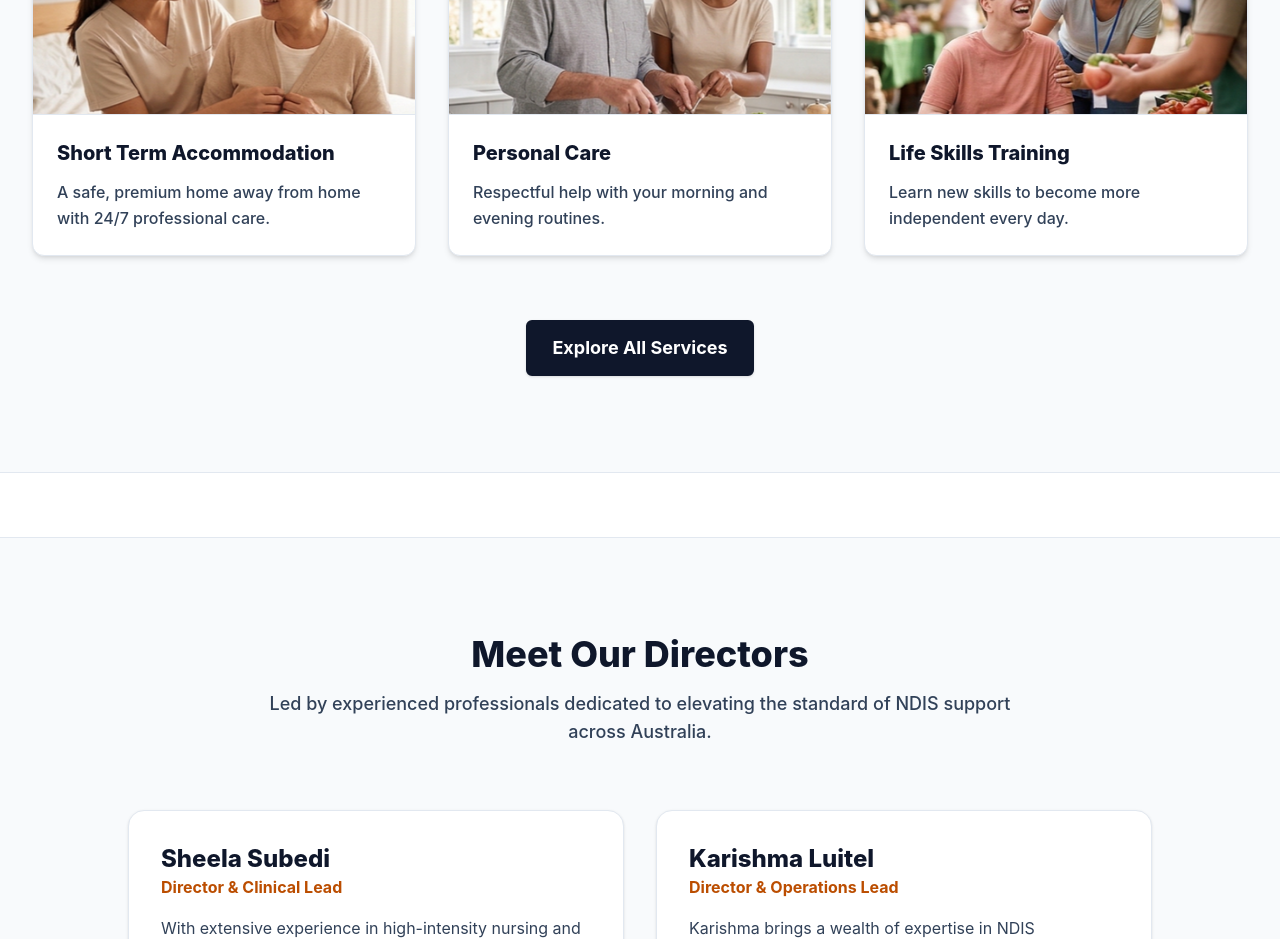
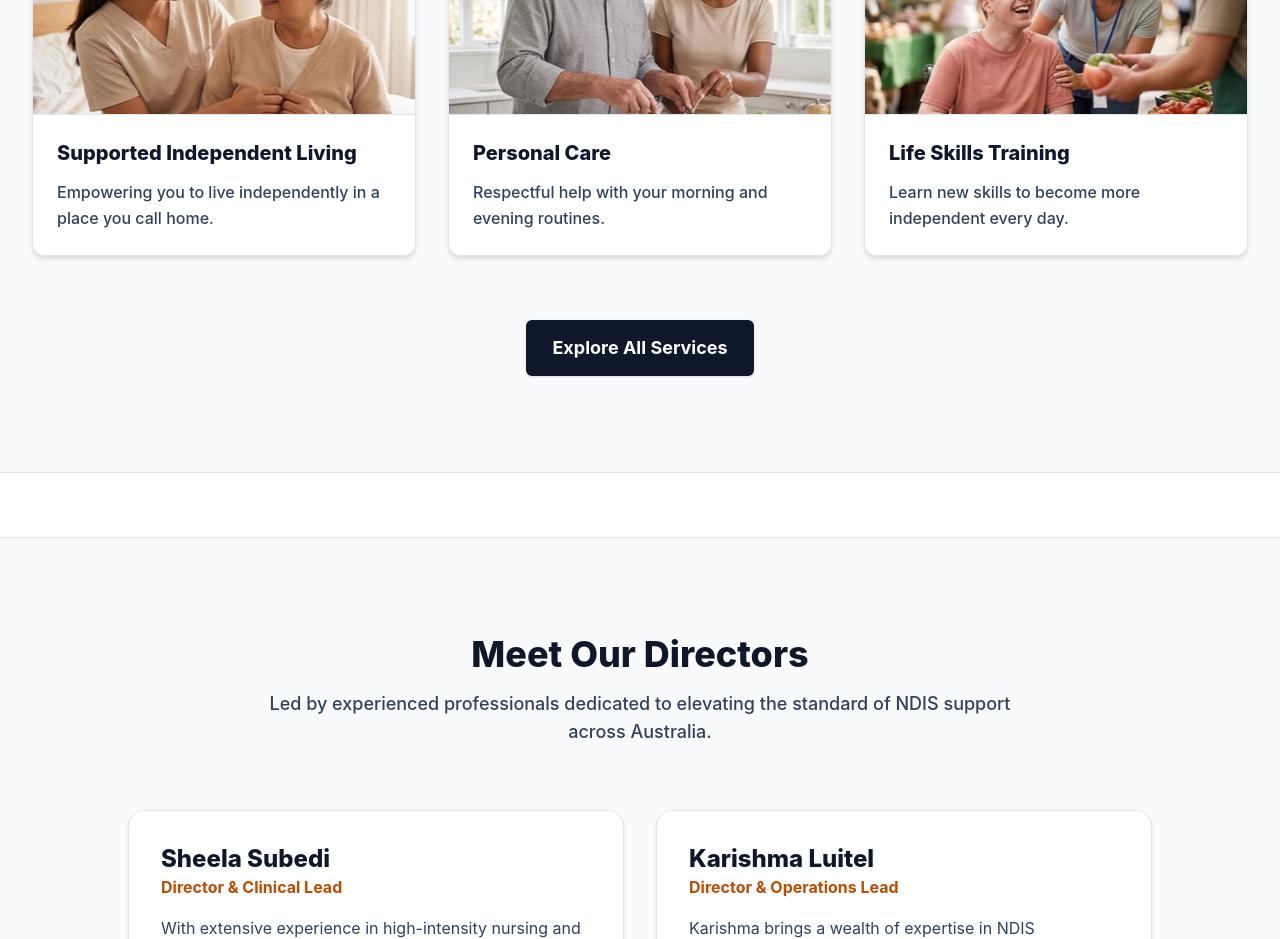
Before and after one commit to chiragluitel/KayaCareCo, a React (Vite) app in the folder frontend/: page / in a window 1280 px wide. Shown: the part 2080-3019 px from the top of the page. Built offline with nearby package versions, Linux system fonts and the light colour scheme; no server answers.

Commit message:
content change

```diff
--- a/frontend/src/data/content.ts
+++ b/frontend/src/data/content.ts
@@ -2,7 +2,7 @@ export const LANDING_SERVICES_DATA = [
     { id: 1, img: "/landing/card3.png", title: "Nursing & Intensive Care", desc: "Professional clinical support for complex health needs. Specialized care delivered by Registered Nurses in the comfort and privacy of your home." },
     { id: 6, img: "/landing/card5.png", title: "Continence Management", desc: "Discreet and professional support designed to help you manage your health with confidence and dignity" },
     { id: 2, img: "/landing/card6.png", title: "Supported Mental Health Services", desc: "Tailored daily living assistance and community access for individuals living with conditions like Depression, PTSD, and Early Onset Dementia." },
-    { id: 3, img: "/landing/card4.png", title: "Short Term Accommodation", desc: "A safe, premium home away from home with 24/7 professional care." },
+    { id: 3, img: "/landing/card4.png", title: "Supported Independent Living", desc: "Empowering you to live independently in a place you call home." },
     { id: 4, img: "/landing/card1.png", title: "Personal Care", desc: "Respectful help with your morning and evening routines." },
     { id: 5, img: "/landing/card2.png", title: "Life Skills Training", desc: "Learn new skills to become more independent every day." },
   ];
@@ -78,13 +78,13 @@ export const SERVICES_COPY = {
       imagePlaceholder: "/services/servicesimage3.png"
     },
     {
-      id: "short-term-accommodation",
-      title: "Short Term Accommodation",
-      description: "A premium home away from home with 24/7 professional support. We provide specialized respite care tailored to your clinical and lifestyle needs.",
+      id: "supported-independent-living",
+      title: "Supported Independent Living (SIL)",
+      description: "Empowering you to live independently in a place you call home. We provide 24/7 personalized support to help you manage daily tasks and build life skills.",
       detailedContent: [
-        "Our Short Term Accommodation (STA) and Respite services offer a refreshing change of scenery in a safe, supportive environment. Whether you need a weekend getaway or a few weeks of dedicated support, we ensure a seamless transition of care that maintains your routine and dignity.",
-        "Designed for participants with complex clinical needs, our STA stays are overseen by Registered Nurses. We provide 24-hour support, including medication management, personal care, and specialized nursing, ensuring that your health is prioritized while you enjoy your stay.",
-        "Beyond clinical care, we focus on enrichment and independence. Our team assists with nutritious meal preparation, community access, and engaging social activities, giving primary carers a well-deserved break while you achieve your personal goals in a comfortable, premium setting."
+        "Supported Independent Living (SIL) is focused on helping you live as independently as possible while having the security of 24/7 onsite assistance. We work with you to create a home environment that fosters growth, autonomy, and a sense of belonging within your community.",
+        "Our SIL services are highly adaptable, catering to participants with diverse needs, including complex clinical and behavioral requirements. From overnight monitoring and medication administration to personal care, our team—supported by Registered Nurses—ensures your health and safety are managed seamlessly within your home.",
+        "We go beyond basic care by focusing on capacity building. Our support workers assist with daily life skills such as household budgeting, meal planning, cooking, and cleaning. We also facilitate social participation and community access, ensuring you remain connected and confident while achieving your long-term independence goals."
       ],
       imagePlaceholder: "/services/servicesimage7.png"
     },
```
